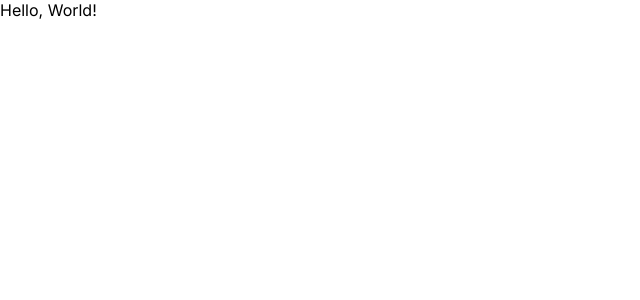
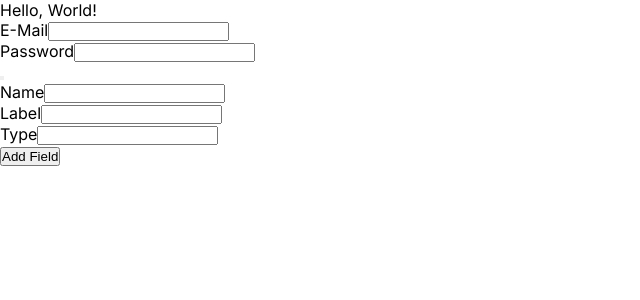
Before and after one commit to JamesonRGrieve-Instruction/EXSM-3939-LEC-2024-WI2-Demo, a Next.js app: page / in a window 1280 px wide. Shown: the top 300 px of the page, without its empty margins (0-640 px from the left). Built offline with nearby package versions, Linux system fonts and the light colour scheme.

Commit message:
Basic callback;

```diff
--- /dev/null
+++ b/src/app/Form.jsx
@@ -0,0 +1,32 @@
+import React from "react";
+export default function Form({ formFields, submitLabel, submitFn }) {
+  /*
+    formFields = [
+        {
+            name: string;
+            label: string;
+            type: text | password | email;
+        }
+    ]
+
+    */
+  return (
+    <form>
+      {formFields.map((field) => (
+        <div key={`${field.name}`}>
+          <label htmlFor={field.name}>{field.label}</label>
+          <input id={field.name} type={field.type} />
+        </div>
+      ))}
+      <button
+        type="submit"
+        onClick={(event) => {
+          event.preventDefault();
+          submitFn();
+        }}
+      >
+        {submitLabel}
+      </button>
+    </form>
+  );
+}
--- a/src/app/page.jsx
+++ b/src/app/page.jsx
@@ -1,9 +1,28 @@
+"use client";
 import React from "react";
 import Paragraph from "./Paragraph";
+import Form from "./Form";
+const displayFields = [
+  { name: "email", label: "E-Mail", type: "text" },
+  { name: "password", label: "Password", type: "password" },
+];
+const additionFields = [
+  { name: "name", label: "Name", type: "text" },
+  { name: "label", label: "Label", type: "text" },
+  { name: "type", label: "Type", type: "text" },
+];
 export default function Home() {
   return (
     <main>
       <Paragraph text="Hello, World!" />
+      <Form formFields={displayFields} />
+      <Form
+        formFields={additionFields}
+        submitLabel="Add Field"
+        submitFn={() => {
+          console.log("Submit was clicked!");
+        }}
+      />
     </main>
   );
 }
```
